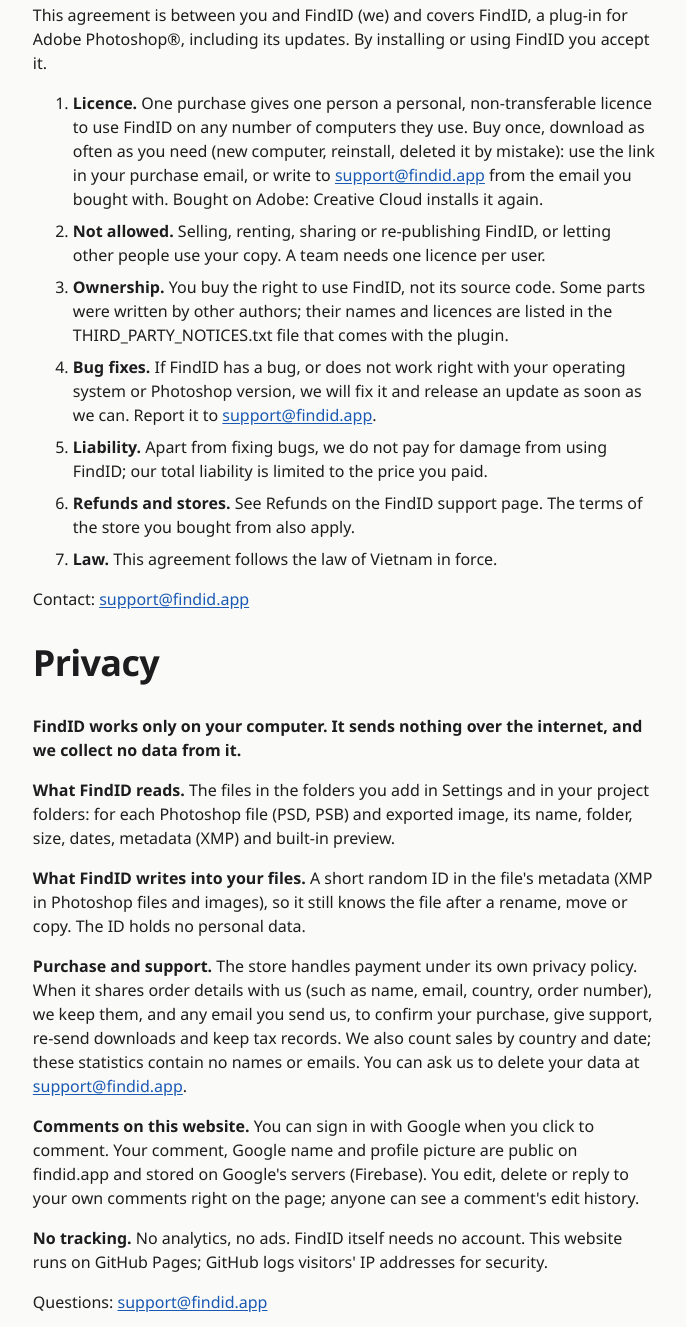
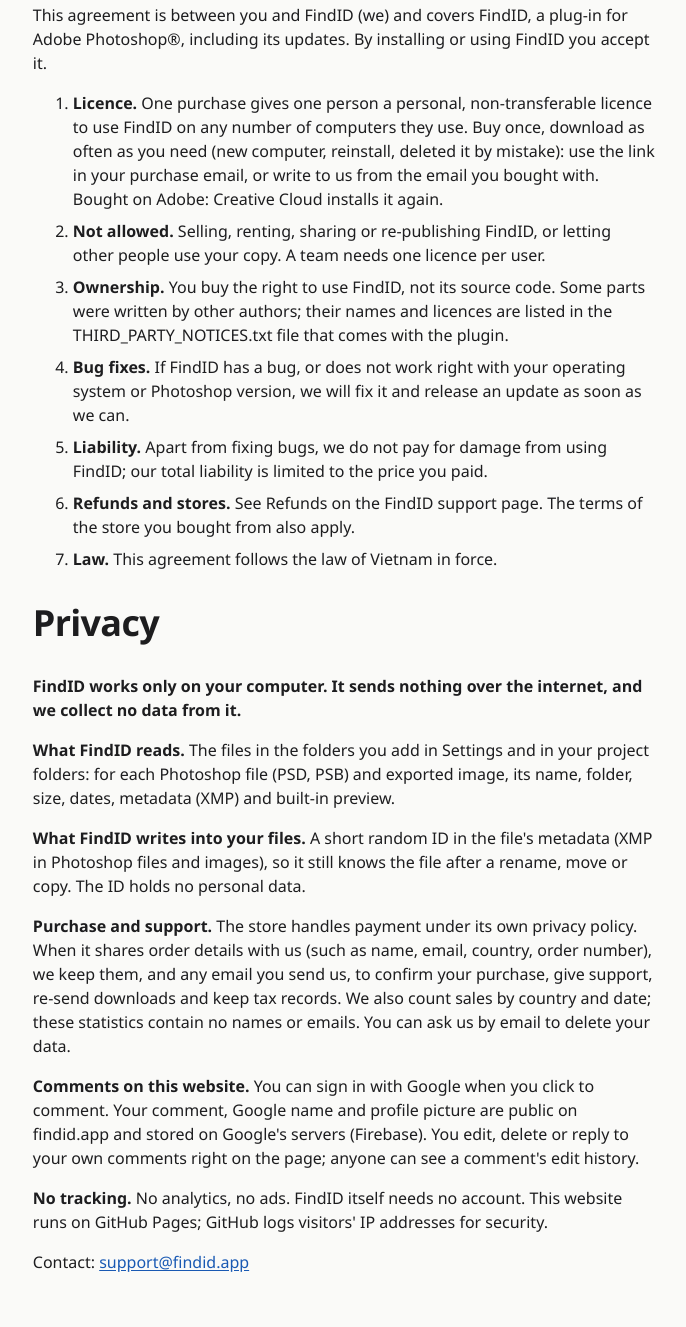
Before and after one commit to DanhBoo/findid, a plain HTML site: page legal.html in a window 1280 px wide. Shown: the part 473-1800 px from the top of the page, without its empty margins (296-982 px from the left). Drawn offline with Linux system fonts and the light colour scheme.

Commit message:
Support: no PSD line, 'thanh toán'; FAQ lost-link text; legal: one contact email

```diff
--- a/legal.html
+++ b/legal.html
@@ -37,29 +37,27 @@
 
 <p>This agreement is between you and FindID (we) and covers FindID, a plug-in for Adobe Photoshop®, including its updates. By installing or using FindID you accept it.</p>
 <ol>
-<li><b>Licence.</b> One purchase gives one person a personal, non-transferable licence to use FindID on any number of computers they use. Buy once, download as often as you need (new computer, reinstall, deleted it by mistake): use the link in your purchase email, or write to <a href="mailto:support@findid.app">support@findid.app</a> from the email you bought with. Bought on Adobe: Creative Cloud installs it again.</li>
+<li><b>Licence.</b> One purchase gives one person a personal, non-transferable licence to use FindID on any number of computers they use. Buy once, download as often as you need (new computer, reinstall, deleted it by mistake): use the link in your purchase email, or write to us from the email you bought with. Bought on Adobe: Creative Cloud installs it again.</li>
 <li><b>Not allowed.</b> Selling, renting, sharing or re-publishing FindID, or letting other people use your copy. A team needs one licence per user.</li>
 <li><b>Ownership.</b> You buy the right to use FindID, not its source code. Some parts were written by other authors; their names and licences are listed in the THIRD_PARTY_NOTICES.txt file that comes with the plugin.</li>
-<li><b>Bug fixes.</b> If FindID has a bug, or does not work right with your operating system or Photoshop version, we will fix it and release an update as soon as we can. Report it to <a href="mailto:support@findid.app">support@findid.app</a>.</li>
+<li><b>Bug fixes.</b> If FindID has a bug, or does not work right with your operating system or Photoshop version, we will fix it and release an update as soon as we can.</li>
 <li><b>Liability.</b> Apart from fixing bugs, we do not pay for damage from using FindID; our total liability is limited to the price you paid.</li>
 <li><b>Refunds and stores.</b> See Refunds on the FindID support page. The terms of the store you bought from also apply.</li>
 <li><b>Law.</b> This agreement follows the law of Vietnam in force.</li>
 </ol>
-<p>Contact: <a href="mailto:support@findid.app">support@findid.app</a></p>
 </section>
 <section lang="vi">
 
 <p>Thoả thuận này giữa bạn và FindID (chúng tôi), áp dụng cho FindID, plugin dành cho Adobe Photoshop®, kể cả các bản cập nhật. Cài hoặc dùng FindID là bạn đồng ý với thoả thuận này.</p>
 <ol>
-<li><b>Giấy phép.</b> Mỗi lần mua cấp cho một người giấy phép dùng riêng, không chuyển nhượng, trên bao nhiêu máy người đó dùng cũng được. Mua một lần, tải lại bao nhiêu lần cũng được (đổi máy, cài lại, lỡ xoá): dùng link trong email mua hàng, hoặc gửi thư tới <a href="mailto:support@findid.app">support@findid.app</a> từ email đã mua. Mua trên Adobe thì Creative Cloud tự cài lại.</li>
+<li><b>Giấy phép.</b> Mỗi lần mua cấp cho một người giấy phép dùng riêng, không chuyển nhượng, trên bao nhiêu máy người đó dùng cũng được. Mua một lần, tải lại bao nhiêu lần cũng được (đổi máy, cài lại, lỡ xoá): dùng link trong email mua hàng, hoặc gửi thư cho chúng tôi từ email đã mua. Mua trên Adobe thì Creative Cloud tự cài lại.</li>
 <li><b>Không được làm.</b> Bán, cho thuê, chia sẻ hay đăng lại FindID, hoặc để người khác dùng bản của bạn. Nhóm làm việc cần một giấy phép cho mỗi người dùng.</li>
 <li><b>Quyền sở hữu.</b> Bạn mua quyền dùng FindID, không mua mã nguồn. Một số phần do tác giả khác viết; tên và giấy phép của họ ghi trong file THIRD_PARTY_NOTICES.txt đi kèm plugin.</li>
-<li><b>Sửa lỗi.</b> Nếu FindID có lỗi, hoặc chạy không đúng với hệ điều hành hay bản Photoshop của bạn, chúng tôi sẽ sửa và cập nhật sớm nhất có thể. Báo lỗi tại <a href="mailto:support@findid.app">support@findid.app</a>.</li>
+<li><b>Sửa lỗi.</b> Nếu FindID có lỗi, hoặc chạy không đúng với hệ điều hành hay bản Photoshop của bạn, chúng tôi sẽ sửa và cập nhật sớm nhất có thể.</li>
 <li><b>Trách nhiệm.</b> Ngoài việc sửa lỗi, chúng tôi không bồi thường thiệt hại khi dùng FindID; tổng trách nhiệm không quá số tiền bạn đã trả.</li>
 <li><b>Hoàn tiền và cửa hàng.</b> Xem mục Hoàn tiền trong trang hỗ trợ FindID. Điều khoản của cửa hàng bạn mua cũng áp dụng.</li>
 <li><b>Luật áp dụng.</b> Thoả thuận này theo luật Việt Nam hiện hành.</li>
 </ol>
-<p>Liên hệ: <a href="mailto:support@findid.app">support@findid.app</a></p>
 </section>
 </div>
 <div class="part" id="privacy">
@@ -70,20 +68,20 @@
 <p><b>FindID works only on your computer. It sends nothing over the internet, and we collect no data from it.</b></p>
 <p><b>What FindID reads.</b> The files in the folders you add in Settings and in your project folders: for each Photoshop file (PSD, PSB) and exported image, its name, folder, size, dates, metadata (XMP) and built-in preview.</p>
 <p><b>What FindID writes into your files.</b> A short random ID in the file's metadata (XMP in Photoshop files and images), so it still knows the file after a rename, move or copy. The ID holds no personal data.</p>
-<p><b>Purchase and support.</b> The store handles payment under its own privacy policy. When it shares order details with us (such as name, email, country, order number), we keep them, and any email you send us, to confirm your purchase, give support, re-send downloads and keep tax records. We also count sales by country and date; these statistics contain no names or emails. You can ask us to delete your data at <a href="mailto:support@findid.app">support@findid.app</a>.</p>
+<p><b>Purchase and support.</b> The store handles payment under its own privacy policy. When it shares order details with us (such as name, email, country, order number), we keep them, and any email you send us, to confirm your purchase, give support, re-send downloads and keep tax records. We also count sales by country and date; these statistics contain no names or emails. You can ask us by email to delete your data.</p>
 <p><b>Comments on this website.</b> You can sign in with Google when you click to comment. Your comment, Google name and profile picture are public on findid.app and stored on Google's servers (Firebase). You edit, delete or reply to your own comments right on the page; anyone can see a comment's edit history.</p>
 <p><b>No tracking.</b> No analytics, no ads. FindID itself needs no account. This website runs on GitHub Pages; GitHub logs visitors' IP addresses for security.</p>
-<p>Questions: <a href="mailto:support@findid.app">support@findid.app</a></p>
+<p>Contact: <a href="mailto:support@findid.app">support@findid.app</a></p>
 </section>
 <section lang="vi">
 
 <p><b>FindID chỉ chạy trên máy của bạn. Nó không gửi gì lên mạng, và chúng tôi không thu dữ liệu nào từ nó.</b></p>
 <p><b>FindID đọc gì.</b> File trong các thư mục bạn thêm ở Cài đặt và thư mục dự án: với mỗi file Photoshop (PSD, PSB) và ảnh đã xuất, đọc tên, thư mục, dung lượng, ngày giờ, metadata (XMP) và ảnh xem trước có sẵn trong file.</p>
 <p><b>FindID ghi gì vào file.</b> Một mã ngẫu nhiên ngắn trong metadata của file (XMP trong file Photoshop và ảnh), để vẫn nhận ra file sau khi đổi tên, dời hay chép. Mã không chứa thông tin cá nhân.</p>
-<p><b>Mua hàng và hỗ trợ.</b> Cửa hàng xử lý thanh toán theo chính sách riêng tư của họ. Khi cửa hàng chia sẻ thông tin đơn hàng (như tên, email, quốc gia, mã đơn), chúng tôi giữ thông tin đó, cùng email bạn gửi, để xác nhận bạn đã mua, hỗ trợ, gửi lại link tải và lưu sổ sách thuế. Chúng tôi cũng thống kê lượt bán theo quốc gia và ngày; số liệu này không chứa tên hay email. Bạn có thể yêu cầu xoá dữ liệu của mình qua <a href="mailto:support@findid.app">support@findid.app</a>.</p>
+<p><b>Mua hàng và hỗ trợ.</b> Cửa hàng xử lý thanh toán theo chính sách riêng tư của họ. Khi cửa hàng chia sẻ thông tin đơn hàng (như tên, email, quốc gia, mã đơn), chúng tôi giữ thông tin đó, cùng email bạn gửi, để xác nhận bạn đã mua, hỗ trợ, gửi lại link tải và lưu sổ sách thuế. Chúng tôi cũng thống kê lượt bán theo quốc gia và ngày; số liệu này không chứa tên hay email. Bạn có thể gửi email yêu cầu chúng tôi xoá dữ liệu của mình.</p>
 <p><b>Bình luận trên trang web này.</b> Bạn có thể đăng nhập bằng Google khi bấm để bình luận. Bình luận, tên và ảnh đại diện Google của bạn hiện công khai trên findid.app và được lưu trên máy chủ Google (Firebase). Bạn tự sửa, xoá hay trả lời bình luận của mình ngay trên trang; lịch sử sửa của bình luận ai cũng xem được.</p>
 <p><b>Không theo dõi.</b> Không thống kê sử dụng, không quảng cáo. Bản thân FindID không cần tài khoản. Trang web chạy trên GitHub Pages; GitHub ghi địa chỉ IP người xem để bảo mật.</p>
-<p>Câu hỏi: <a href="mailto:support@findid.app">support@findid.app</a></p>
+<p>Liên hệ: <a href="mailto:support@findid.app">support@findid.app</a></p>
 </section>
 </div>
 </main>
```
Also changed, not shown: faq.html (+2 -2 lines), support.html (+3 -3 lines).
